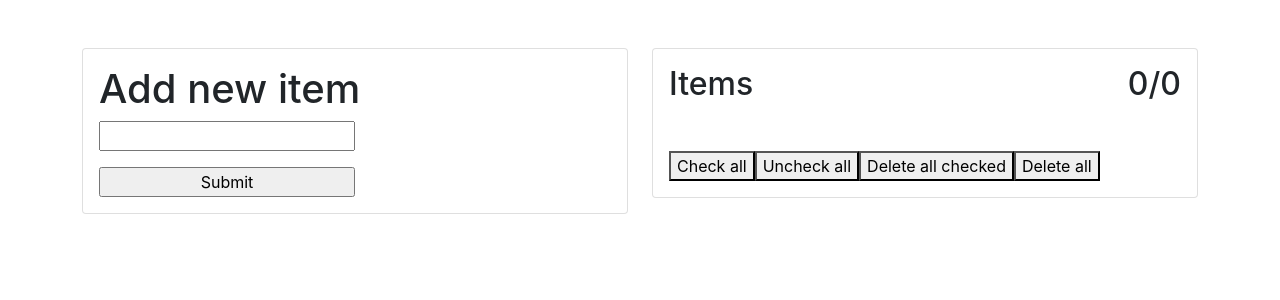
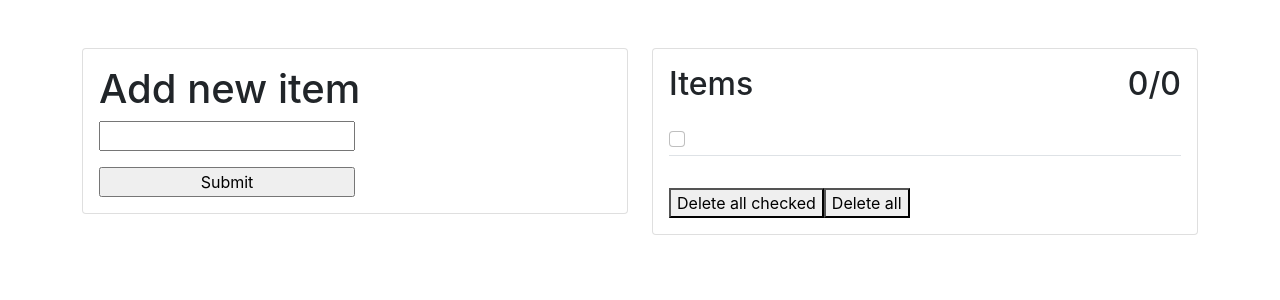
Before and after one commit to SilviuIordache/ReactToDo, a React (Create React App) app: page / in a window 1280 px wide. Shown: the top 300 px of the page. Built offline with nearby package versions, Linux system fonts and the light colour scheme.

Commit message:
Move logic

```diff
--- a/src/components/ToDoApp/ToDoApp.js
+++ b/src/components/ToDoApp/ToDoApp.js
@@ -57,15 +57,9 @@ export default class ToDo extends React.Component {
     this.updateList(tempItems);
   }
 
-  checkAll = () => {
+  toggleCheckAll = (checkedState) => {
     const tempItems = this.state.items;
-    tempItems.forEach((item) => item.completed = true);
-    this.updateList(tempItems);
-  }
-
-  uncheckAll = () => {
-    const tempItems = this.state.items;
-    tempItems.forEach((item) => item.completed = false);
+    tempItems.forEach((item) => item.completed = checkedState);
     this.updateList(tempItems);
   }
 
@@ -100,8 +94,7 @@ export default class ToDo extends React.Component {
           <div className="col-6">
             <ToDoList
               items={this.state.items}
-              checkAll={this.checkAll}
-              uncheckAll={this.uncheckAll}
+              toggleCheckAll={this.toggleCheckAll}
               deleteAllChecked={this.deleteAllChecked}
               deleteAll={this.deleteAll}
               toggleCompletion={this.toggleCompletion}
--- a/src/components/ToDoList/ToDoList.js
+++ b/src/components/ToDoList/ToDoList.js
@@ -12,12 +12,8 @@ export default class ToDoList extends React.Component {
     this.props.deleteItem(event);
   }
 
-  checkAll = () => {
-    this.props.checkAll();
-  }
-
-  uncheckAll = () => {
-    this.props.uncheckAll();
+  toggleCheckAll = (event) => {
+    this.props.toggleCheckAll(event.target.checked);
   }
 
   deleteAll = () => {
@@ -27,7 +23,6 @@ export default class ToDoList extends React.Component {
   deleteAllChecked = () => {
     this.props.deleteAllChecked();
   }
-
 
   getCompletedItems = () => {
     return this.props.items.filter(item => item.completed === true).length
@@ -42,6 +37,15 @@ export default class ToDoList extends React.Component {
     )
   }
 
+  ListItemsOperations = () => {
+    const operations = (
+      <div className="form-check border-bottom pb-2 mb-2">
+        <input className="form-check-input" type="checkbox" onChange={this.toggleCheckAll}/>
+      </div>
+    )
+    return operations;
+  }
+
   ListItems = () => {
     const items = this.props.items?.map((item, index) =>
       <ToDoListItem
@@ -52,14 +56,14 @@ export default class ToDoList extends React.Component {
         deleteItem={this.deleteItem}
       />
     );
-    return items;
+    return (
+      items
+    )
   }
 
   ListFooter = () => {
     return (
       <div className='mt-4'>
-        <button onClick={this.checkAll}>Check all</button>
-        <button onClick={this.uncheckAll}>Uncheck all</button>
         <button onClick={this.deleteAllChecked}>Delete all checked</button>
         <button onClick={this.deleteAll}>Delete all</button>
       </div>
@@ -70,6 +74,7 @@ export default class ToDoList extends React.Component {
     return (
       <div className="card p-3">
         {this.ListHeader()}
+        {this.ListItemsOperations()}
         {this.ListItems()}
         {this.ListFooter()}
       </div>
```
